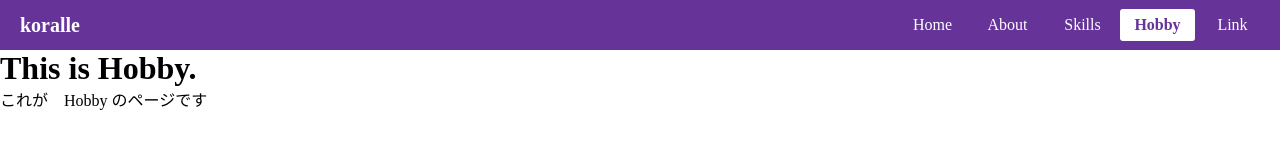
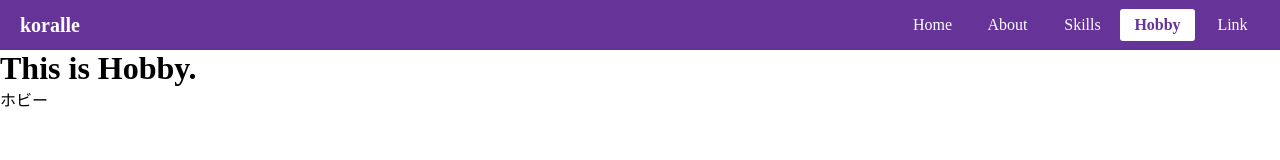
Before and after one commit to n-kanreky/gatsby-link-navbar, a Gatsby site: page /hobby in a window 1280 px wide. Built offline with nearby package versions, Linux system fonts and the light colour scheme; Gatsby itself is replaced by a stand-in of ours.

Commit message:
最新版　20200721

```diff
--- a/src/pages/hobby.js
+++ b/src/pages/hobby.js
@@ -5,7 +5,7 @@ const Hobby = () => {
   return (
     <Layout>
       <h1>This is Hobby.</h1>
-      <p>これが　Hobby のページです</p>
+      <p>ホビー</p>
     </Layout>
   )
 }
```
